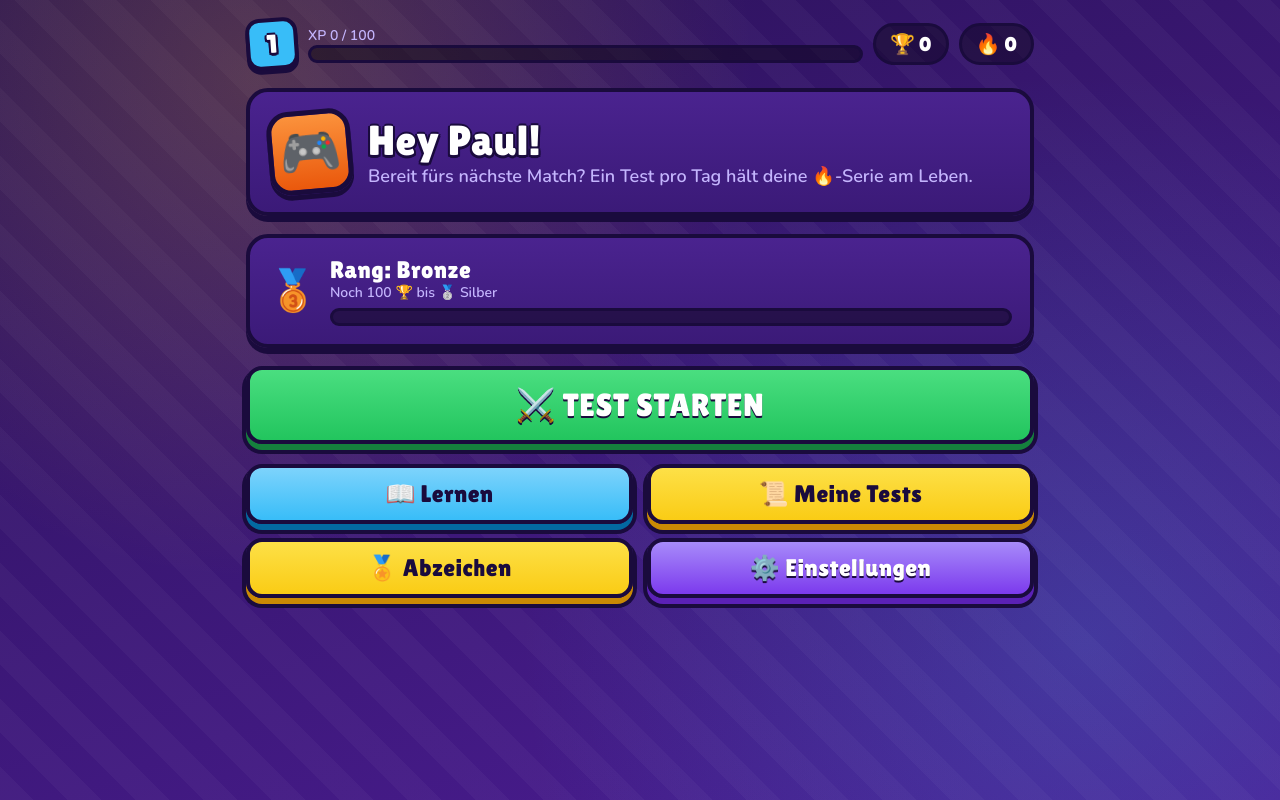
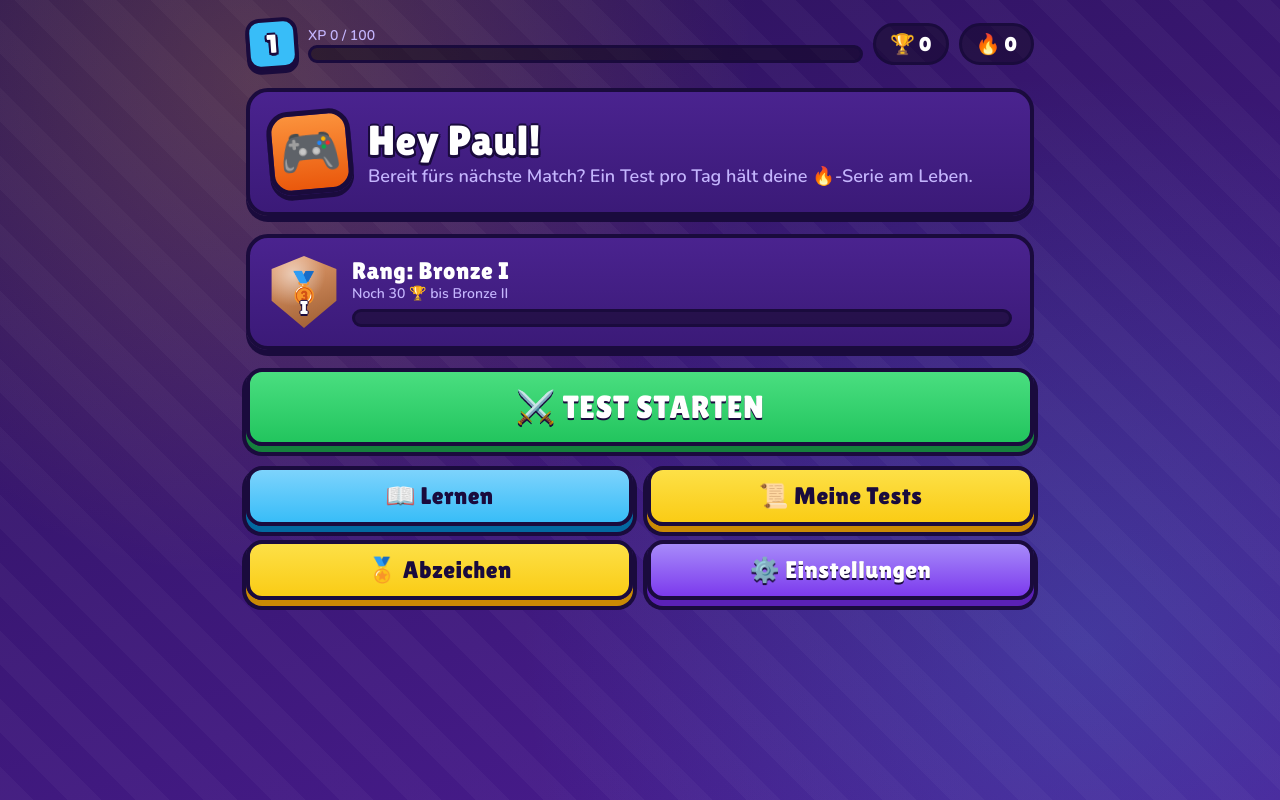
Before and after one commit to nu8192/Vokabeltest, a plain HTML site: page index.html in a window 1280 px wide. Drawn offline with nearby package versions, Linux system fonts and the light colour scheme.

Commit message:
Ranked system with tiers I-III (Bronze to Meister) plus Pro, with rank emblems
Co-Authored-By: Claude Opus 5.5 <noreply@anthropic.com>
Claude-Session: https://claude.ai/code/session_01R2MBZgFwpDdjQGe1iA8TGv

```diff
--- a/app.js
+++ b/app.js
@@ -99,14 +99,31 @@
   }
 
   // ---------- Fortschritt / Ränge ----------
-  const RANKS = [
-    [0, 'Bronze', '🥉'], [100, 'Silber', '🥈'], [300, 'Gold', '🥇'], [600, 'Diamant', '💎'],
-    [1000, 'Mythisch', '🔮'], [1600, 'Legendär', '👑'], [2500, 'Meister', '🏆'], [4000, 'Vocab-Champion', '🐉']
+  // Ränge mit je 3 Stufen (I–III), ganz oben "Pro"
+  const RANK_GROUPS = [
+    { name: 'Bronze',   ico: '🥉', c1: '#e8a172', c2: '#9a5a2e', at: [0, 30, 60] },
+    { name: 'Silber',   ico: '🥈', c1: '#e5e7eb', c2: '#8b95a5', at: [100, 140, 180] },
+    { name: 'Gold',     ico: '🥇', c1: '#fde047', c2: '#d99a06', at: [230, 290, 350] },
+    { name: 'Diamant',  ico: '💎', c1: '#7dd3fc', c2: '#2563eb', at: [420, 500, 580] },
+    { name: 'Mythisch', ico: '🔮', c1: '#e879f9', c2: '#9333ea', at: [670, 770, 870] },
+    { name: 'Legendär', ico: '🔥', c1: '#fb7185', c2: '#dc2626', at: [1000, 1150, 1300] },
+    { name: 'Meister',  ico: '👑', c1: '#fef08a', c2: '#ca8a04', at: [1500, 1750, 2000] },
+    { name: 'Pro',      ico: '⭐', c1: '#a7f3d0', c2: '#059669', at: [2500] }
   ];
+  const ROMAN = ['I', 'II', 'III'];
+  const RANKS = RANK_GROUPS.flatMap(g => g.at.map((min, i) => ({
+    min, group: g, tier: g.at.length > 1 ? ROMAN[i] : '',
+    name: g.name + (g.at.length > 1 ? ' ' + ROMAN[i] : '')
+  })));
+  function emblem(r, size = 56) {
+    const g = r.group;
+    return `<span class="emblem" style="width:${size}px;height:${size}px;--c1:${g.c1};--c2:${g.c2};font-size:${size * .42}px">
+      <span>${g.ico}</span>${r.tier ? `<b style="font-size:${size * .26}px">${r.tier}</b>` : ''}</span>`;
+  }
   function rankInfo(t) {
-    let i = 0; while (i + 1 < RANKS.length && t >= RANKS[i + 1][0]) i++;
+    let i = 0; while (i + 1 < RANKS.length && t >= RANKS[i + 1].min) i++;
     const cur = RANKS[i], next = RANKS[i + 1];
-    return { name: cur[1], icon: cur[2], next, pct: next ? Math.round((t - cur[0]) / (next[0] - cur[0]) * 100) : 100 };
+    return { ...cur, icon: emblem(cur), next, pct: next ? Math.round((t - cur.min) / (next.min - cur.min) * 100) : 100 };
   }
   function levelInfo(xp) {
     let lvl = 1, need = 100, rest = xp;
@@ -274,9 +291,9 @@
         </div>
       </div>
       <div class="panel">
-        <div class="row"><span style="font-size:40px">${R.icon}</span>
+        <div class="row">${emblem(R, 72)}
           <div class="spacer"><div class="head" style="font-size:24px">Rang: ${R.name}</div>
-          ${R.next ? `<div class="small muted">Noch ${R.next[0] - S.trophies} 🏆 bis ${R.next[2]} ${R.next[1]}</div>` : '<div class="small muted">Höchster Rang erreicht!</div>'}
+          ${R.next ? `<div class="small muted">Noch ${R.next.min - S.trophies} 🏆 bis ${R.next.name}</div>` : '<div class="small muted">Höchster Rang erreicht – du bist ein Pro!</div>'}
           <div class="bar" style="margin-top:6px"><i style="width:${R.pct}%"></i></div></div>
         </div>
       </div>
@@ -527,7 +544,7 @@
         <div class="small muted">${esc(test.unit)} · ${DIRS[test.dir]} · ${MODES[test.mode]} · beste Combo 🔥${test.combo} · ${Math.floor(test.secs / 60)}:${String(test.secs % 60).padStart(2, '0')} min</div>
       </div>
       ${levelUp ? `<div class="panel center"><h3>⬆️ LEVEL UP! Du bist jetzt Level ${levelInfo(S.xp).lvl}</h3></div>` : ''}
-      ${rankUp ? `<div class="panel center"><h3>${rankInfo(S.trophies).icon} Neuer Rang: ${rankInfo(S.trophies).name}!</h3></div>` : ''}
+      ${rankUp ? `<div class="panel center pop">${emblem(rankInfo(S.trophies), 110)}<h2 class="outline" style="margin-top:10px">RANG AUFGESTIEGEN!</h2><h3>${rankInfo(S.trophies).name}</h3></div>` : ''}
       ${newBadges.length ? `<div class="panel"><h3>🏅 Neue Abzeichen!</h3><div class="badges" style="margin-top:10px">${newBadges.map(b => `<div class="badge"><div class="ico">${b.ico}</div><b>${b.name}</b>${b.desc}</div>`).join('')}</div></div>` : ''}
       ${wrong.length ? `<div class="panel"><h3>❌ Diese Wörter üben wir nochmal</h3><ul class="list" style="margin-top:10px">${wrong.map(itemRow).join('')}</ul></div>` : ''}
       ${almost.length ? `<div class="panel"><h3>✍️ Auf die Schreibweise achten</h3><ul class="list" style="margin-top:10px">${almost.map(itemRow).join('')}</ul></div>` : ''}
@@ -660,7 +677,7 @@
     $app.innerHTML = `${backBtn()}${topbar()}<h2 class="outline">🏅 Abzeichen & Ränge</h2>
       <div class="panel"><div class="badges">${BADGES.map(b => `<div class="badge ${S.badges.includes(b.id) ? '' : 'locked'}"><div class="ico">${b.ico}</div><b>${b.name}</b>${b.desc}</div>`).join('')}</div></div>
       <div class="panel"><h3>Ränge</h3><ul class="list" style="margin-top:10px">
-        ${RANKS.map(r => `<li style="${r[1] === R.name ? 'background:rgba(250,204,21,.3)' : ''}"><span style="font-size:28px">${r[2]}</span><div class="grow"><b>${r[1]}</b></div><span>ab ${r[0]} 🏆</span></li>`).join('')}
+        ${RANKS.slice().reverse().map(r => `<li style="${r.name === R.name ? 'background:rgba(250,204,21,.35);border-color:var(--yellow)' : (S.trophies >= r.min ? '' : 'opacity:.55')}">${emblem(r, 44)}<div class="grow"><b>${r.name}</b>${r.name === R.name ? ' ← du bist hier' : ''}</div><span>ab ${r.min} 🏆</span></li>`).join('')}
       </ul></div>`;
     bindGo();
   }
--- a/style.css
+++ b/style.css
@@ -182,3 +182,14 @@ input.answer:focus { background: #fff; }
 .menu { display: grid; grid-template-columns: 1fr 1fr; gap: 14px; }
 @media (max-width: 520px) { .menu { grid-template-columns: 1fr; } h1 { font-size: 34px; } }
 table { width: 100%; border-collapse: collapse; }
+
+/* Rang-Wappen */
+.emblem { position: relative; display: inline-grid; place-items: center; flex-shrink: 0;
+  background: linear-gradient(160deg, var(--c1), var(--c2));
+  clip-path: polygon(50% 0, 95% 18%, 95% 62%, 50% 100%, 5% 62%, 5% 18%);
+  filter: drop-shadow(0 3px 0 var(--ink)); }
+.emblem::before { content: ''; position: absolute; inset: 0;
+  background: radial-gradient(circle at 35% 25%, rgba(255,255,255,.55), transparent 45%); }
+.emblem > span { position: relative; margin-top: -12%; }
+.emblem b { position: absolute; bottom: 14%; font-family: var(--head); font-weight: 400; color: #fff;
+  text-shadow: 0 2px 0 var(--ink), 1px 0 0 var(--ink), -1px 0 0 var(--ink), 0 -1px 0 var(--ink); }
```
